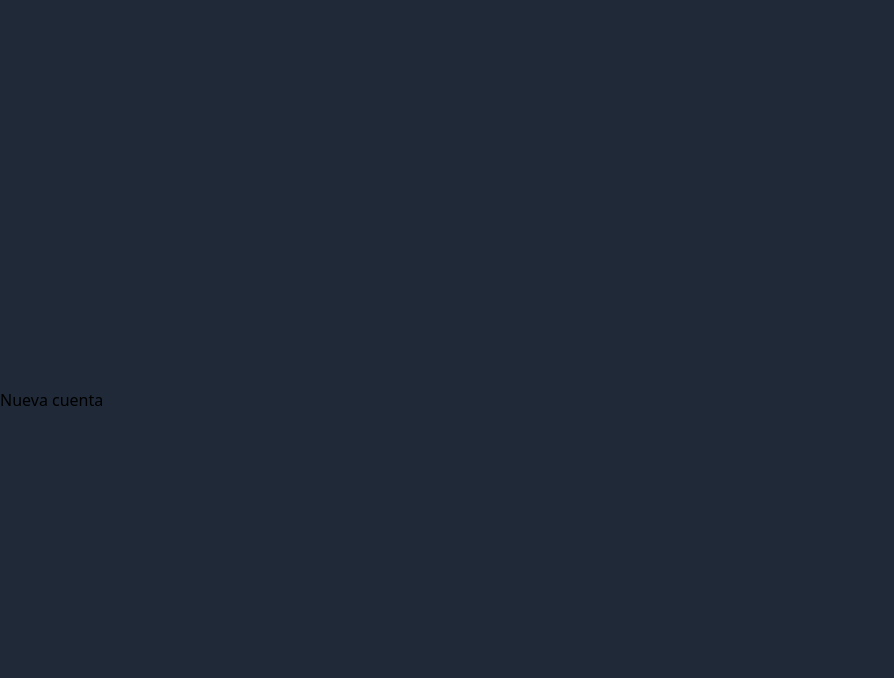
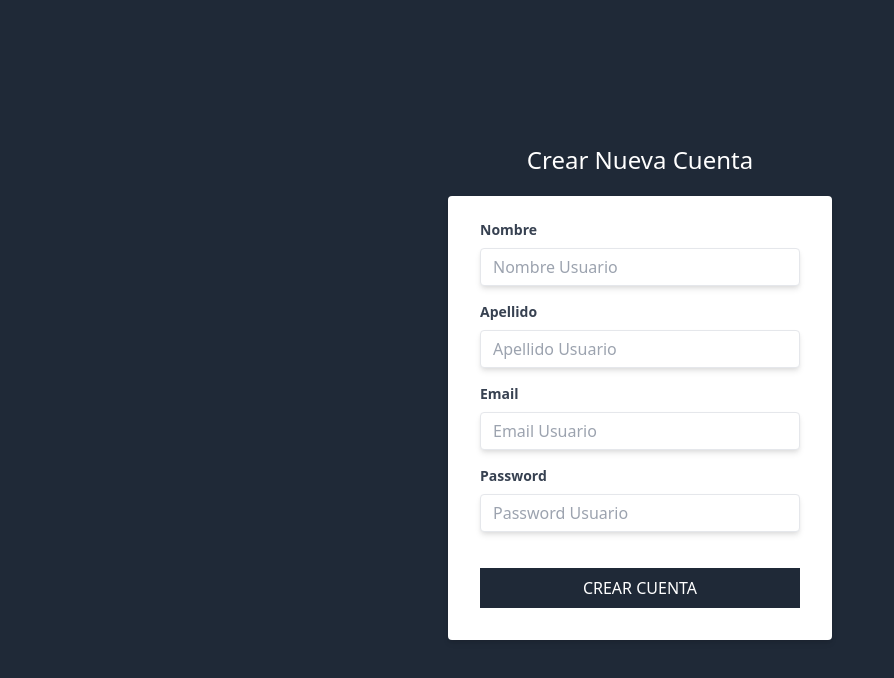
Before and after one commit to EstebanIndiveri/CRMClientReactNext, a Next.js app: page /nuevacuenta in a window 1280 px wide. Shown: the top 678 px of the page, without its empty margins (0-894 px from the left). Built offline with nearby package versions, Linux system fonts and the light colour scheme.

Commit message:
newaccount

```diff
--- a/package.json
+++ b/package.json
@@ -8,8 +8,10 @@
     "start": "next start"
   },
   "dependencies": {
+    "formik": "^2.1.5",
     "next": "9.5.3",
     "react": "16.13.1",
-    "react-dom": "16.13.1"
+    "react-dom": "16.13.1",
+    "yup": "^0.29.3"
   }
 }
--- a/pages/nuevacuenta.js
+++ b/pages/nuevacuenta.js
@@ -4,7 +4,69 @@ import Layout from '../components/Layout';
 const NuevaCuenta = () => {
     return (
         <Layout>
-            <h1>Nueva cuenta</h1>
+            <h1 className="text-center text-2xl text-white font-light">Crear Nueva Cuenta</h1>
+            <div className="flex justify-center mt-5">
+                <div className="w-full max-w-sm">
+                    <form
+                    className="bg-white rounded shadow-md px-8 pt-6 pb-8 mb-4"
+                    >
+                        <div className="mb-4">
+                            <label className="block text-gray-700 text-sm font-bold mb-2" htmlFor="nombre">
+                                Nombre
+                            </label>
+                            <input
+                            className="shadow-md appearance-none border rounded w-full py-2 px-3 text-gray-700 leading-tight focus:outline-none focus:shadow-outline"
+                            id="nombre"
+                            type="text"
+                            placeholder="Nombre Usuario"
+                            />
+                        </div>
+
+                        <div className="mb-4">
+                            <label className="block text-gray-700 text-sm font-bold mb-2" htmlFor="apellido">
+                                Apellido
+                            </label>
+                            <input
+                            className="shadow-md appearance-none border rounded w-full py-2 px-3 text-gray-700 leading-tight focus:outline-none focus:shadow-outline"
+                            id="apellido"
+                            type="text"
+                            placeholder="Apellido Usuario"
+                            />
+                        </div>
+
+                        <div className="mb-4">
+                            <label className="block text-gray-700 text-sm font-bold mb-2" htmlFor="email">
+                                Email
+                            </label>
+                            <input
+                            className="shadow-md appearance-none border rounded w-full py-2 px-3 text-gray-700 leading-tight focus:outline-none focus:shadow-outline"
+                            id="email"
+                            type="email"
+                            placeholder="Email Usuario"
+                            />
+                        </div>
+
+                        <div className="mb-4">
+                            <label className="block text-gray-700 text-sm font-bold mb-2" htmlFor="password">
+                                Password
+                            </label>
+                            <input
+                            className="shadow-md appearance-none border rounded w-full py-2 px-3 text-gray-700 leading-tight focus:outline-none focus:shadow-outline"
+                            id="password"
+                            type="password"
+                            placeholder="Password Usuario"
+                            />
+                        </div>
+
+                        <input
+                        type="submit"
+                        className="bg-gray-800 w-full mt-5 p-2 text-white uppercase hover:bg-gray-900 cursor-pointer"
+                        value="Crear Cuenta"
+                        />
+                    </form>
+                </div>
+
+            </div>
         </Layout>
      );
 }
```
Also changed, not shown: pages/login.js (+38 -0 lines), 1 other file (tests, documents, lock files or other folders).
